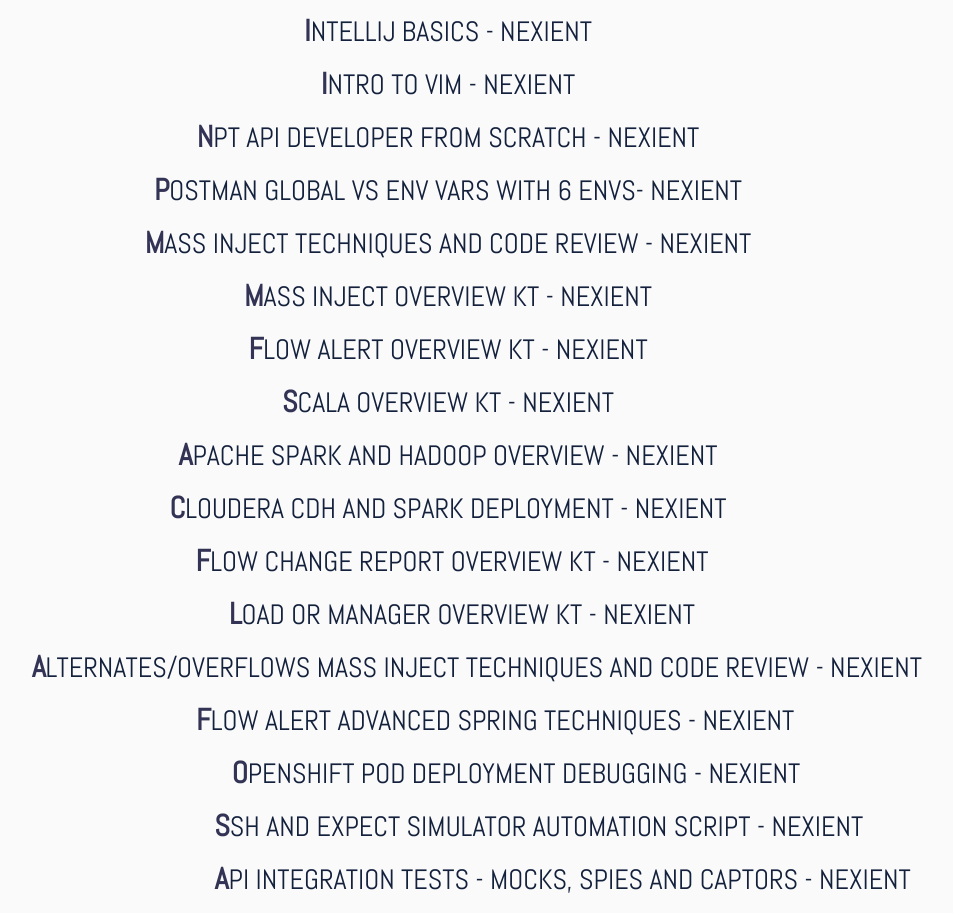
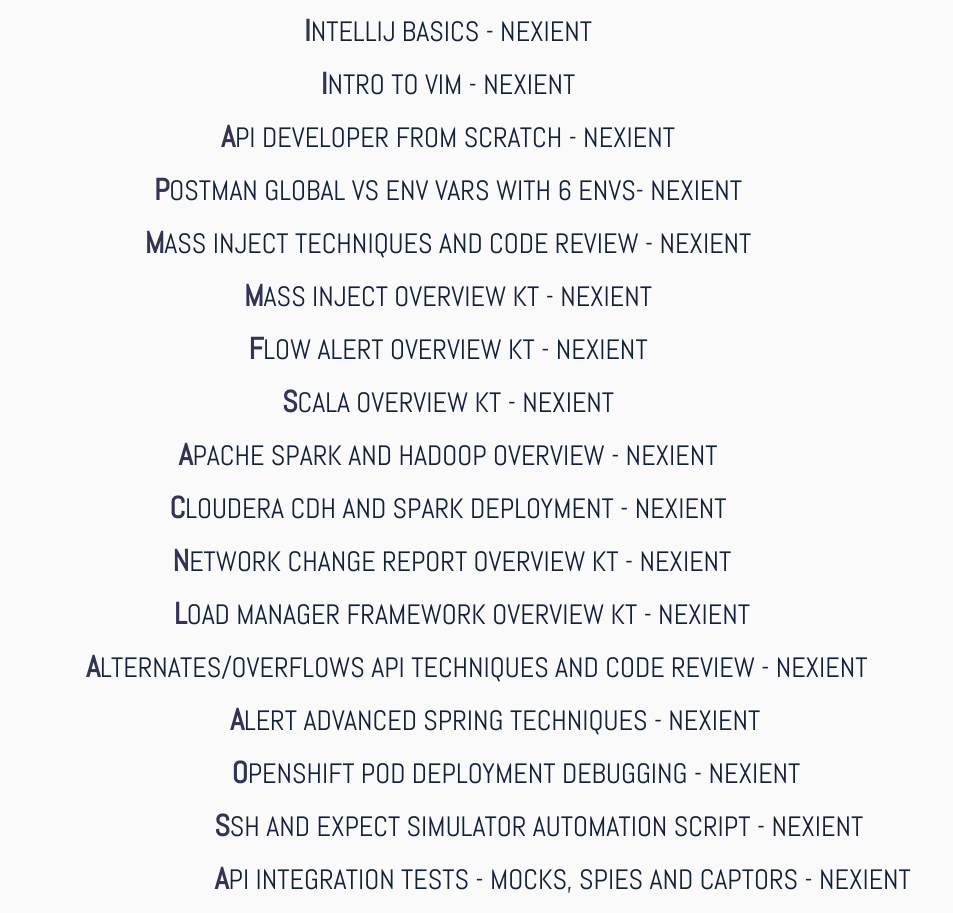
Before and after one commit to MenkeTechnologies/MenkeTechnologies.github.io, a plain HTML site: page about.html in a window 1280 px wide. Shown: the part 1360-2273 px from the top of the page, without its empty margins (192-1145 px from the left). Drawn offline with nearby package versions, Linux system fonts and the light colour scheme.

Commit message:
rename titles

```diff
--- a/about.html
+++ b/about.html
@@ -106,7 +106,7 @@
     <h3>Git Essentials 3 - Nexient</h3>
     <h3>Intellij Basics - Nexient</h3>
     <h3>Intro to Vim - Nexient</h3>
-    <h3>NPT API Developer From Scratch - Nexient</h3>
+    <h3>API Developer From Scratch - Nexient</h3>
     <h3>Postman Global vs Env Vars with 6 Envs- Nexient</h3>
     <h3>Mass Inject Techniques and Code Review - Nexient</h3>
     <h3>Mass Inject Overview KT - Nexient</h3>
@@ -114,10 +114,10 @@
     <h3>Scala Overview KT - Nexient</h3>
     <h3>Apache Spark and Hadoop Overview - Nexient</h3>
     <h3>Cloudera CDH and Spark Deployment - Nexient</h3>
-    <h3>Flow Change Report Overview KT - Nexient</h3>
-    <h3>Load OR Manager Overview KT - Nexient</h3>
-    <h3>Alternates/Overflows Mass Inject Techniques and Code Review - Nexient</h3>
-    <h3>Flow Alert Advanced Spring Techniques - Nexient</h3>
+    <h3>Network Change Report Overview KT - Nexient</h3>
+    <h3>Load Manager Framework Overview KT - Nexient</h3>
+    <h3>Alternates/Overflows API Techniques and Code Review - Nexient</h3>
+    <h3>Alert Advanced Spring Techniques - Nexient</h3>
     <h3>OpenShift Pod Deployment Debugging - Nexient</h3>
     <h3>SSH and Expect Simulator Automation Script - Nexient</h3>
     <h3>API Integration Tests - Mocks, Spies and Captors - Nexient</h3>
```
